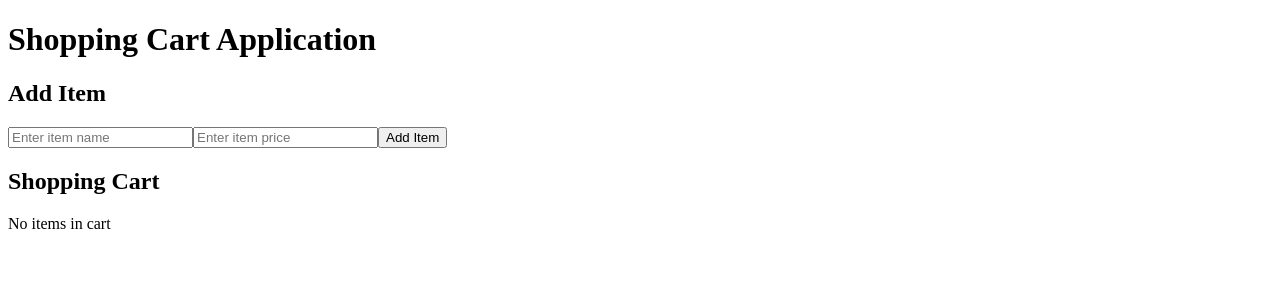
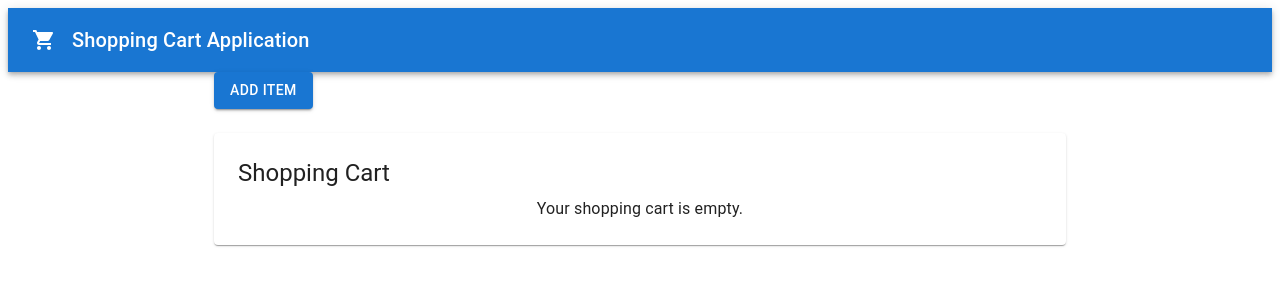
Before and after one commit to MANOJ-M-007/shopping-cart, a React (Vite) app: page / in a window 1280 px wide. Shown: the top 300 px of the page. Built offline with nearby package versions, Linux system fonts and the light colour scheme.

Commit message:
Enhance shopping cart app with MUI and toast notifications

```diff
--- a/package.json
+++ b/package.json
@@ -10,8 +10,13 @@
     "preview": "vite preview"
   },
   "dependencies": {
+    "@emotion/react": "^11.14.0",
+    "@emotion/styled": "^11.14.1",
+    "@mui/icons-material": "^9.0.1",
+    "@mui/material": "^9.0.1",
     "react": "^19.2.6",
     "react-dom": "^19.2.6",
+    "react-hot-toast": "^2.6.0",
     "uuid": "^14.0.0"
   },
   "devDependencies": {
--- a/src/App.jsx
+++ b/src/App.jsx
@@ -1,24 +1,38 @@
 import { useState } from "react";
 
+import { Container, Box, Button } from "@mui/material";
+
+import toast from "react-hot-toast";
+
+import Header from "./components/Header";
 import ShoppingCart from "./components/ShoppingCart";
 import AddItemForm from "./components/AddItemForm";
 
 function App() {
   const [items, setItems] = useState([]);
   const [editingItem, setEditingItem] = useState(null);
+  const [openModal, setOpenModal] = useState(false);
 
   const addItem = (newItem) => {
     setItems([...items, newItem]);
+
+    toast.success("Item added successfully");
+
+    setOpenModal(false);
   };
 
   const removeItem = (id) => {
     const updatedItems = items.filter((item) => item.id !== id);
 
     setItems(updatedItems);
+
+    toast.success("Item removed successfully");
   };
 
   const editItem = (item) => {
     setEditingItem(item);
+
+    setOpenModal(true);
   };
 
   const updateItem = (updatedItem) => {
@@ -28,21 +42,45 @@ function App() {
 
     setItems(updatedItems);
 
+    toast.success("Item updated successfully");
+
     setEditingItem(null);
+
+    setOpenModal(false);
+  };
+
+  const handleAddClick = () => {
+    setEditingItem(null);
+
+    setOpenModal(true);
   };
 
   return (
-    <div>
-      <h1>Shopping Cart Application</h1>
+    <>
+      <Header />
 
-      <AddItemForm
-        addItem={addItem}
-        editingItem={editingItem}
-        updateItem={updateItem}
-      />
+      <Container maxWidth="md">
+        <Box mt={4}>
+          <Button variant="contained" sx={{ mb: 3 }} onClick={handleAddClick}>
+            Add Item
+          </Button>
 
-      <ShoppingCart items={items} removeItem={removeItem} editItem={editItem} />
-    </div>
+          <AddItemForm
+            addItem={addItem}
+            editingItem={editingItem}
+            updateItem={updateItem}
+            openModal={openModal}
+            setOpenModal={setOpenModal}
+          />
+
+          <ShoppingCart
+            items={items}
+            removeItem={removeItem}
+            editItem={editItem}
+          />
+        </Box>
+      </Container>
+    </>
   );
 }
 
--- a/src/components/AddItemForm.jsx
+++ b/src/components/AddItemForm.jsx
@@ -1,10 +1,24 @@
 import { useEffect, useState } from "react";
+
 import { v4 as uuidv4 } from "uuid";
+
+import toast from "react-hot-toast";
+
+import {
+  Dialog,
+  DialogTitle,
+  DialogContent,
+  TextField,
+  Button,
+  Stack,
+} from "@mui/material";
 
 function AddItemForm({
   addItem,
   editingItem,
   updateItem,
+  openModal,
+  setOpenModal,
 }) {
   const [name, setName] = useState("");
   const [price, setPrice] = useState("");
@@ -13,13 +27,24 @@ function AddItemForm({
     if (editingItem) {
       setName(editingItem.name);
       setPrice(editingItem.price);
+    } else {
+      setName("");
+      setPrice("");
     }
   }, [editingItem]);
 
   const handleSubmit = (e) => {
     e.preventDefault();
 
-    if (!name || !price) {
+    if (!name.trim()) {
+      toast.error("Item name is required");
+
+      return;
+    }
+
+    if (!price || Number(price) <= 0) {
+      toast.error("Price must be greater than 0");
+
       return;
     }
 
@@ -46,33 +71,41 @@ function AddItemForm({
   };
 
   return (
-    <div>
-      <h2>
-        {editingItem ? "Edit Item" : "Add Item"}
-      </h2>
+    <Dialog
+      open={openModal}
+      onClose={() => setOpenModal(false)}
+      fullWidth
+      maxWidth="sm"
+    >
+      <DialogTitle>{editingItem ? "Edit Item" : "Add Item"}</DialogTitle>
 
+      <DialogContent>
         <form onSubmit={handleSubmit}>
-        <input
-          type="text"
-          placeholder="Enter item name"
+          <Stack spacing={2} mt={1}>
+            <TextField
+              label="Item Name"
+              variant="outlined"
+              fullWidth
               value={name}
               onChange={(e) => setName(e.target.value)}
             />
 
-        <input
+            <TextField
+              label="Price"
               type="number"
-          placeholder="Enter item price"
+              variant="outlined"
+              fullWidth
               value={price}
               onChange={(e) => setPrice(e.target.value)}
             />
 
-        <button type="submit">
-          {editingItem
-            ? "Update Item"
-            : "Add Item"}
-        </button>
+            <Button variant="contained" type="submit">
+              {editingItem ? "Update Item" : "Add Item"}
+            </Button>
+          </Stack>
         </form>
-    </div>
+      </DialogContent>
+    </Dialog>
   );
 }
 
--- a/src/components/CartItem.jsx
+++ b/src/components/CartItem.jsx
@@ -1,20 +1,36 @@
+import { Card, CardContent, Typography, Button, Stack } from "@mui/material";
+
+import EditIcon from "@mui/icons-material/Edit";
+import DeleteIcon from "@mui/icons-material/Delete";
+
 function CartItem({ item, removeItem, editItem }) {
   return (
-    <div
-      style={{
-        border: "1px solid gray",
-        padding: "10px",
-        marginBottom: "10px",
-      }}
-    >
-      <h3>{item.name}</h3>
+    <Card sx={{ mb: 2 }}>
+      <CardContent>
+        <Typography variant="h6">{item.name}</Typography>
 
-      <p>₹ {item.price}</p>
+        <Typography sx={{ mb: 2 }}>₹ {item.price}</Typography>
 
-      <button onClick={() => editItem(item)}>Edit</button>
+        <Stack direction="row" spacing={2}>
+          <Button
+            variant="outlined"
+            startIcon={<EditIcon />}
+            onClick={() => editItem(item)}
+          >
+            Edit
+          </Button>
 
-      <button onClick={() => removeItem(item.id)}>Remove</button>
-    </div>
+          <Button
+            variant="contained"
+            color="error"
+            startIcon={<DeleteIcon />}
+            onClick={() => removeItem(item.id)}
+          >
+            Remove
+          </Button>
+        </Stack>
+      </CardContent>
+    </Card>
   );
 }
 
--- /dev/null
+++ b/src/components/Header.jsx
@@ -0,0 +1,17 @@
+import { AppBar, Toolbar, Typography } from "@mui/material";
+
+import ShoppingCartIcon from "@mui/icons-material/ShoppingCart";
+
+function Header() {
+  return (
+    <AppBar position="static">
+      <Toolbar>
+        <ShoppingCartIcon sx={{ mr: 2 }} />
+
+        <Typography variant="h6">Shopping Cart Application</Typography>
+      </Toolbar>
+    </AppBar>
+  );
+}
+
+export default Header;
--- a/src/components/ShoppingCart.jsx
+++ b/src/components/ShoppingCart.jsx
@@ -1,27 +1,37 @@
+import { Paper, Typography, Box } from "@mui/material";
+
 import CartItem from "./CartItem";
 
-function ShoppingCart({
-  items,
-  removeItem,
-  editItem,
-}) {
+function ShoppingCart({ items, removeItem, editItem }) {
+  const totalPrice = items.reduce((total, item) => total + item.price, 0);
+
   return (
-    <div>
-      <h2>Shopping Cart</h2>
+    <Paper sx={{ p: 3 }}>
+      <Typography variant="h5" gutterBottom>
+        Shopping Cart
+      </Typography>
 
       {items.length === 0 ? (
-        <p>No items in cart</p>
+        <Box py={4}>
+          <Typography align="center">Your shopping cart is empty.</Typography>
+        </Box>
       ) : (
-        items.map((item) => (
+        <>
+          {items.map((item) => (
             <CartItem
               key={item.id}
               item={item}
               removeItem={removeItem}
               editItem={editItem}
             />
-        ))
+          ))}
+
+          <Typography variant="h6" sx={{ mt: 3 }}>
+            Total: ₹ {totalPrice}
+          </Typography>
+        </>
       )}
-    </div>
+    </Paper>
   );
 }
 
--- a/src/main.jsx
+++ b/src/main.jsx
@@ -1,9 +1,13 @@
 import React from "react";
 import ReactDOM from "react-dom/client";
+import { Toaster } from "react-hot-toast";
+
 import App from "./App";
 
 ReactDOM.createRoot(document.getElementById("root")).render(
   <React.StrictMode>
+    <Toaster position="top-right" />
+
     <App />
   </React.StrictMode>
 );
```
Also changed, not shown: 1 other file (tests, documents, lock files or other folders). Lines whose indentation alone changed are shown as unchanged.
